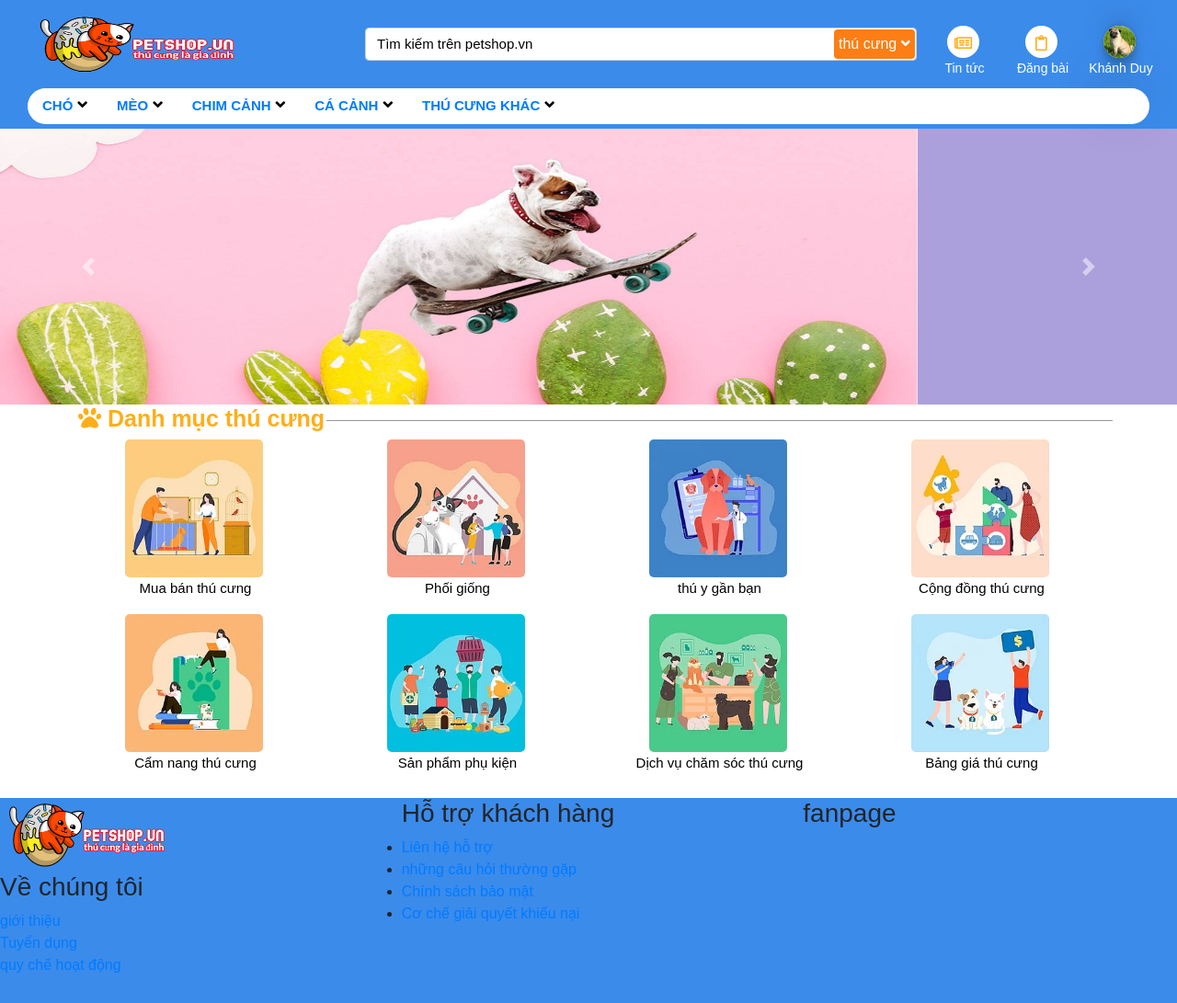
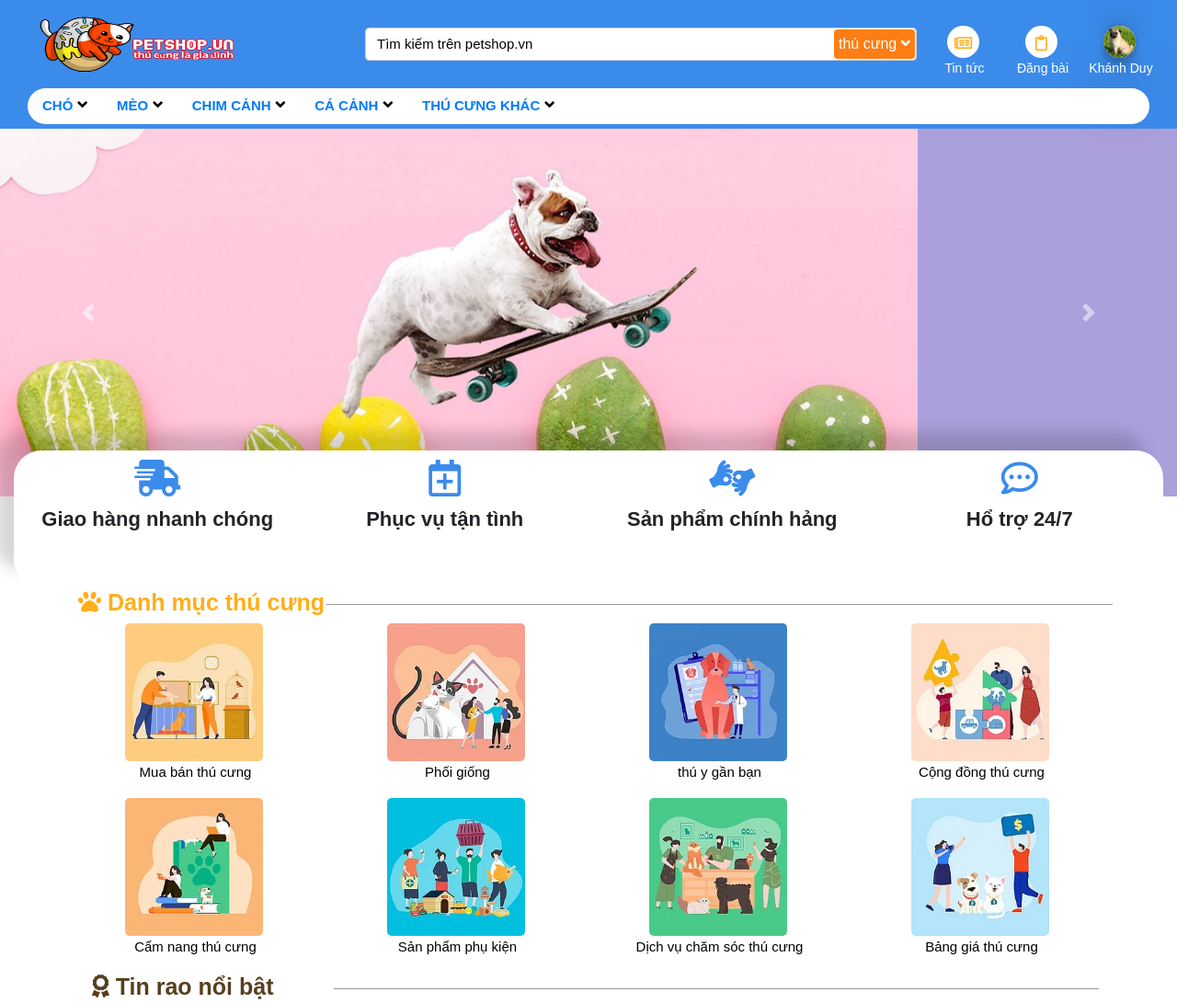
Before and after one commit to wedontalk/du-an, a plain HTML site: page index.html in a window 1280 px wide. Shown: the top 1091 px of the page at 92% size. Drawn offline with nearby package versions, Linux system fonts and the light colour scheme.

Commit message:
update moi

```diff
--- a/css/style.css
+++ b/css/style.css
@@ -254,6 +254,7 @@ footer{
 }
 .text-slide{
     padding: 0 !important;
+    width: 500px;
 }
 /* end footer */
 .dntc h3{
@@ -290,3 +291,32 @@ footer{
 .dm-thucung:hover a{
     color: #fd7e14;
 }
+
+
+.box-top{
+    margin-top: -50px;
+    background-color: #fff;
+    height: 150px;
+    border-radius: 30px;
+    box-shadow: rgba(17, 17, 26, 0.17) -20px -20px 16px;
+}
+.box-i-1:hover i{
+    animation-name: tinhtan;
+    animation-duration: 2s;
+}
+@keyframes tinhtan {
+    0%{margin-left: -10px;}
+    50%{ margin-left: 10px;}
+    100%{ margin-left: 0px;}
+}
+.box-top i{
+    margin-top: 10px;
+    font-size: 40px;
+    color: #3B8BEB;
+}
+.box-top p{
+    line-height: 45px;
+    text-align: center;
+    font-size: 22px;
+    font-weight: bold;
+}
--- a/index.html
+++ b/index.html
@@ -6,9 +6,13 @@
     <meta name="viewport" content="width=device-width, initial-scale=1.0">
     <title>PETSHOP.VN</title>
     <link rel="stylesheet" href="https://maxcdn.bootstrapcdn.com/bootstrap/4.0.0/css/bootstrap.min.css" crossorigin="anonymous">
-    <link href='https://fonts.googleapis.com/css?family=Archivo' rel='stylesheet'>
     <link rel="stylesheet" href="https://cdnjs.cloudflare.com/ajax/libs/font-awesome/5.15.4/css/all.min.css" integrity="sha512-1ycn6IcaQQ40/MKBW2W4Rhis/DbILU74C1vSrLJxCq57o941Ym01SwNsOMqvEBFlcgUa6xLiPY/NS5R+E6ztJQ==" crossorigin="anonymous" referrerpolicy="no-referrer" />
-	<link rel="stylesheet" href="css/style.css">
+    <link href="https://fonts.googleapis.com/css2?family=Advent+Pro:wght@100;200;300;400;500;600;700&family=Cabin:ital,wght@0,400;0,500;0,600;0,700;1,400;1,500;1,600;1,700&display=swap" rel="stylesheet">
+    <!-- carousel -->
+    <link rel="stylesheet" href="https://cdnjs.cloudflare.com/ajax/libs/OwlCarousel2/2.3.4/assets/owl.carousel.min.css" integrity="sha512-tS3S5qG0BlhnQROyJXvNjeEM4UpMXHrQfTGmbQ1gKmelCxlSEBUaxhRBj/EFTzpbP4RVSrpEikbmdJobCvhE3g==" crossorigin="anonymous" referrerpolicy="no-referrer" />
+    <link rel="stylesheet" href="https://cdnjs.cloudflare.com/ajax/libs/OwlCarousel2/2.3.4/assets/owl.theme.default.min.css" integrity="sha512-sMXtMNL1zRzolHYKEujM2AqCLUR9F2C4/05cdbxjjLSRvMQIciEPCQZo++nk7go3BtSuK9kfa/s+a4f4i5pLkw==" crossorigin="anonymous" referrerpolicy="no-referrer" />
+
+    <link rel="stylesheet" href="css/style.css">
 </head>
 <body class="">
 	<header class="container-fluid">
@@ -193,13 +197,13 @@
                 <div id="carouselExampleControls" class="carousel slide" data-ride="carousel">
                     <div class="carousel-inner">
                       <div class="carousel-item active">
-                        <img class="d-block w-100" src="images/slide/Slider1.jpg" alt="First slide" height="300px">
+                        <img class="d-block w-100" src="images/slide/Slider1.jpg" alt="First slide" height="400px">
                       </div>
                       <div class="carousel-item">
-                        <img class="d-block w-100" src="images/slide/Slider2.jpg" alt="Second slide" height="300px">
+                        <img class="d-block w-100" src="images/slide/Slider2.jpg" alt="Second slide" height="400px">
                       </div>
                       <div class="carousel-item">
-                        <img class="d-block w-100" src="images/slide/Slider3.jpg" alt="Third slide" height="300px">
+                        <img class="d-block w-100" src="images/slide/Slider3.jpg" alt="Third slide" height="400px">
                       </div>
                     </div>
                     <a class="carousel-control-prev" href="#carouselExampleControls" role="button" data-slide="prev">
@@ -211,6 +215,28 @@
                       <span class="sr-only">Next</span>
                     </a>
                   </div>
+            </div>
+        </div>
+    </section>
+    <section class="container-fluid">
+        <div class="col-sm-12 col-lg-12 box-top">
+            <div class="row">
+            <div class="col-sm-3 box-i-1">
+                <center><i aria-hidden="true" class="fas fa-shipping-fast"></i></center>
+                <p>Giao hàng nhanh chóng</p>
+            </div>
+            <div class="col-sm-3 box-i-1">
+                <center><i aria-hidden="true" class="far fa-calendar-plus"></i></center>
+                <p>Phục vụ tận tình</p>
+            </div>
+            <div class="col-sm-3 box-i-1">
+                <center><i aria-hidden="true" class="fas fa-american-sign-language-interpreting"></i></center>
+                <p>Sản phẩm chính hảng</p>
+            </div>
+            <div class="col-sm-3 box-i-1">
+                <center><i aria-hidden="true" class="far fa-comment-dots"></i></center>
+                <p>Hổ trợ 24/7</p>
+            </div>
             </div>
         </div>
     </section>
@@ -258,10 +284,17 @@
             </div>
         </div>
     </section>
-
     <!-- end slide -->
+    <!-- main -->
+    <section class="container dm-thucung">
+        <div class="col-sm-12 col-lg-12 dntc">
+            <h3 style="color: #573f1e;"><i class="fas fa-award"></i> Tin rao nổi bật</h3>
+            <p class="bg-span" ></p>
+        </div>
+    </section>
+    <!-- end main -->
     <!-- footer -->
-    <footer class="contauner-fluid">
+    <footer class="container-fluid">
         <div class="row">
             <div class="col-lg-4 col-sm-4">
                 <div class="ft-hinh">
@@ -294,8 +327,14 @@
 
 </body>
 </html>
+
+
+
 <script src="js/dropdown.js"></script>
 
+<script src="https://cdnjs.cloudflare.com/ajax/libs/jquery/3.6.0/jquery.min.js" integrity="sha512-894YE6QWD5I59HgZOGReFYm4dnWc1Qt5NtvYSaNcOP+u1T9qYdvdihz0PPSiiqn/+/3e7Jo4EaG7TubfWGUrMQ==" crossorigin="anonymous" referrerpolicy="no-referrer"></script>
+
+<script src="https://cdnjs.cloudflare.com/ajax/libs/OwlCarousel2/2.3.4/owl.carousel.min.js" integrity="sha512-bPs7Ae6pVvhOSiIcyUClR7/q2OAsRiovw4vAkX+zJbw3ShAeeqezq50RIIcIURq7Oa20rW2n2q+fyXBNcU9lrw==" crossorigin="anonymous" referrerpolicy="no-referrer"></script>
 <script src="https://code.jquery.com/jquery-3.2.1.slim.min.js" crossorigin="anonymous"></script>
 <script src="https://cdnjs.cloudflare.com/ajax/libs/popper.js/1.12.9/umd/popper.min.js" crossorigin="anonymous"></script>
 <script src="https://maxcdn.bootstrapcdn.com/bootstrap/4.0.0/js/bootstrap.min.js" crossorigin="anonymous"></script>
```
